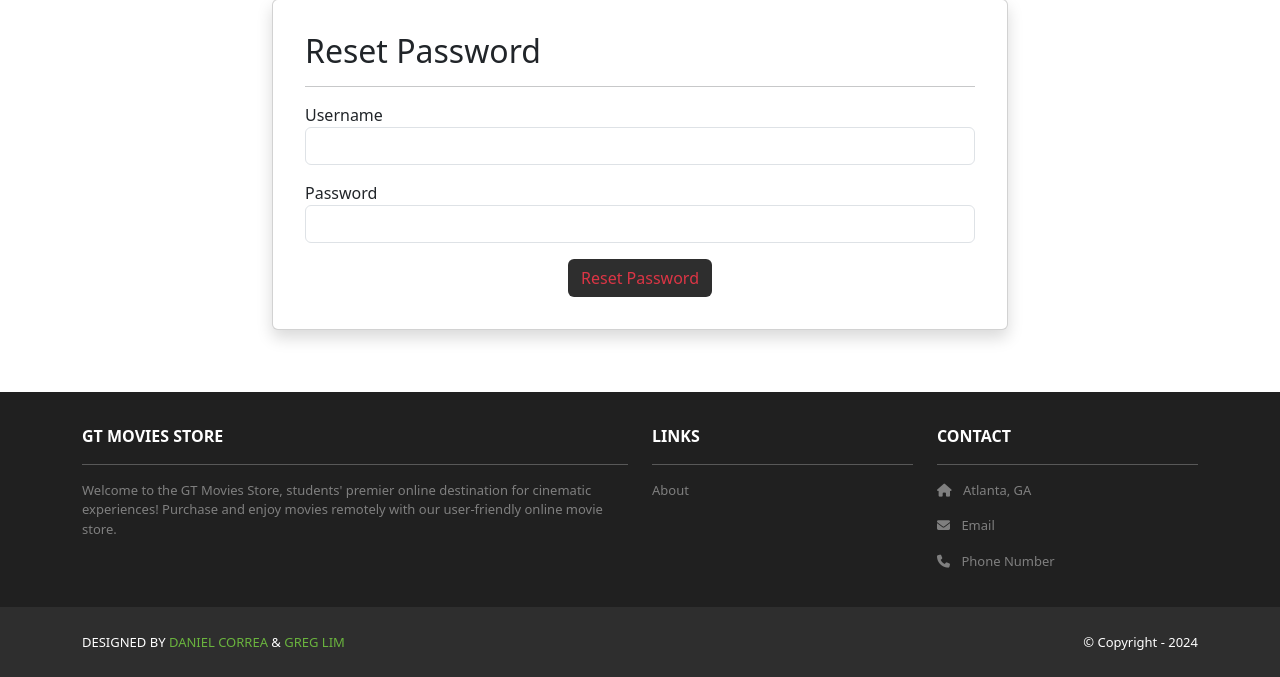
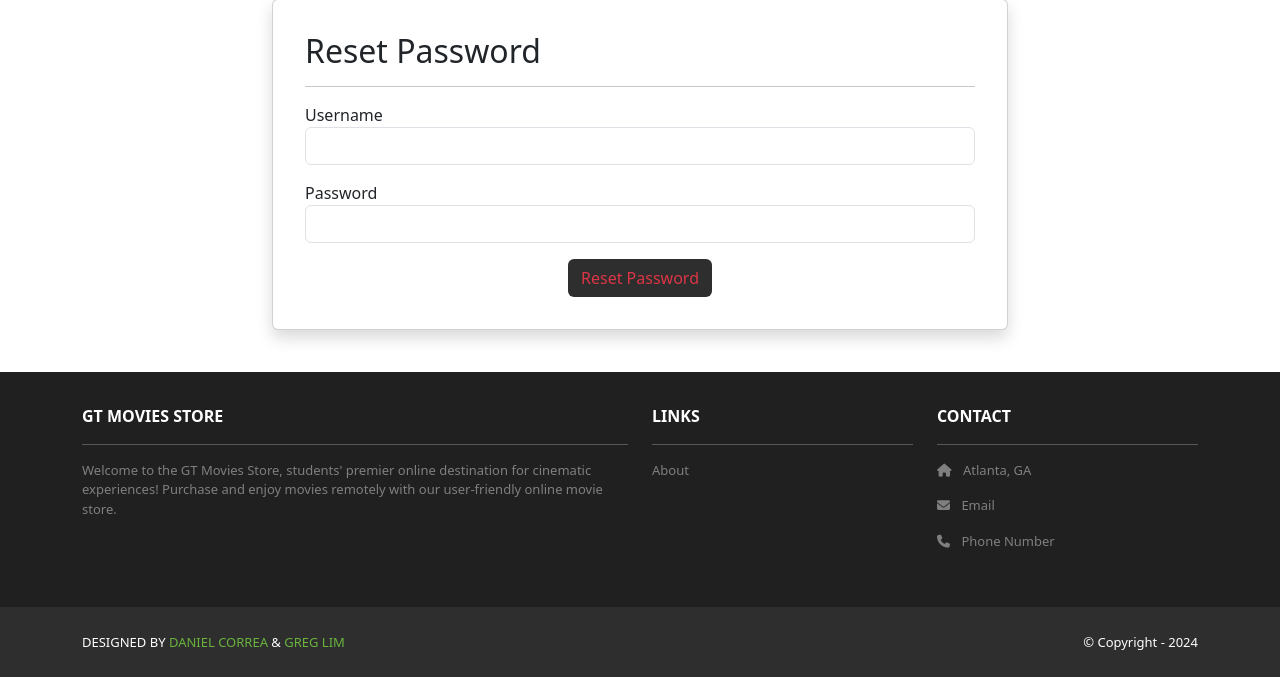
Before and after one commit to shailenamin/GTMoviesStore, a Django app: page /accounts/resetPassword in a window 1280 px wide. Shown: the part 123-800 px from the top of the page. Run offline with Django 5.2, Linux system fonts and the light colour scheme; some libraries are stand-ins or nearby versions.

Commit message:
Another footer bug

```diff
--- a/GTMoviesStore/static/css/style.css
+++ b/GTMoviesStore/static/css/style.css
@@ -32,7 +32,7 @@
   bottom: 0;
   left: 0;
   right: 0;
-  margin-bottom: 50px;
+  margin-bottom: 0px;
 }
 
 .ms-footer p {
@@ -46,7 +46,7 @@
 }
 
 .ms-footer-bottom {
-  position: fixed;
+  position: relative;
   bottom: 0;
   left: 0;
   right: 0;
--- a/GTMoviesStore/templates/base.html
+++ b/GTMoviesStore/templates/base.html
@@ -48,7 +48,7 @@
     </div>
 
     <!-- Footer -->
-    <section class="p-3 ms-footer d-none d-md-block">
+    <section class="p-3 ms-footer d-flex d-none d-md-block">
       <div class="container">
         <div class="row mt-3 text-white">
           <div class="col-md-6 col-lg-6 col-xl-6 mx-auto mb-4">
```
